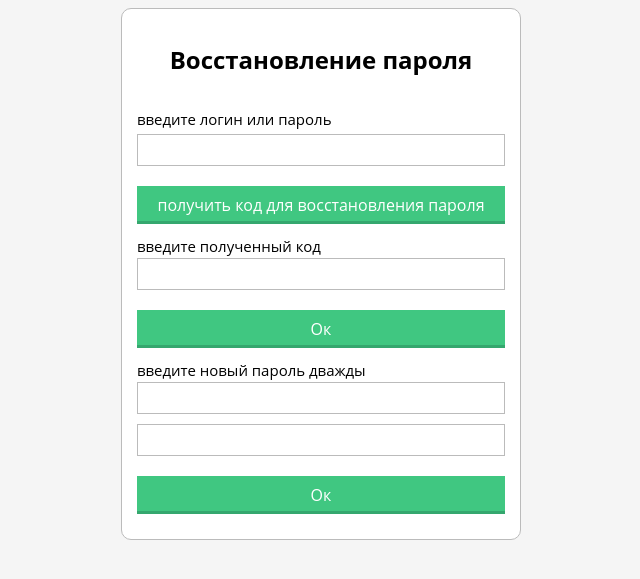
After one commit to nikolai-minkevich/gpxies_old, a PHP site: page /templates/restore.html in a window 1280 px wide. The commit adds this page. Shown: the top 579 px of the page, without its empty margins (319-959 px from the left). Run offline with PHP 8.4, Linux system fonts and the light colour scheme.

Commit message:
Исправила index.html, добавила templates

```diff
--- a/css/main.css
+++ b/css/main.css
@@ -6,7 +6,9 @@ input{
     padding: 15px;
     font-size: 14px;
     border: rgb(187, 187, 187) solid 1px;
-
+    margin-bottom: 10px;
+    width: 100%;
+    max-width: none;
 }
 input:hover{
     background: whitesmoke;
@@ -116,8 +136,12 @@ li {
 .page-main__track-list
 .track-list__item
 +login*/
-
-.container__signIn {
+.header__signUp, .header__signIn, .header__restore {
+    height: 20px;
+    text-align: center;
+    font-size: 24px;
+}
+.container__signIn, .container__signUp, .container__restore  {
     display: flex;
     border-radius: 10px;
     width: 400px;
@@ -126,6 +150,7 @@ li {
     padding: 15px;
     background-color: white;
     flex-direction: column;
+    border: rgb(187, 187, 187) solid 1px;
 }
 .button--primary{
 
@@ -133,13 +158,14 @@ li {
     text-decoration: none;
     padding: 7px;
     text-align:center;
-    box-sizing: border-box;
-    border-radius: 7px;
     background: rgb(64,199,129);
     box-shadow: 0 -3px rgb(53,167,110) inset;
     transition: 0.2s;
-    min-width: 130px;
+    width: 100%;
+    max-width: none;
+
 }
+
 .button--primary:hover {
     background: rgb(53, 167, 110);
     }
@@ -148,29 +174,23 @@ li {
     box-shadow: 0 3px rgb(33,147,90) inset;
 }
 .container__button--primary{
-    margin-top: 20px;
+    margin-top: 10px;
+    margin-bottom: 10px;
     display: flex;
     align-items: center;
     flex-direction: column;
+    font-size: 16px;
 }
 .link:hover{
     text-decoration-line: underline;
 }
-.container__signUp{
-    display: flex;
-    border-radius: 10px;
-    width: 400px;
-    margin-left: auto;
-    margin-right: auto;
-    padding: 15px;
-    background-color: white;
-    flex-direction: column;
+.container__button--primary .link {
+    opacity: 0.5
 }
-.container__signUp label{
+.container__button--primary .link:hover {
+    opacity: 1}
+
+.container__signUp label, .container__signIn label, .container__restore label{
     margin-top: 15px;
     margin-bottom: 3px;
 }
-.container__signIn label{
-    margin-top: 15px;
-    margin-bottom: 3px;
-}
--- a/index.html
+++ b/index.html
@@ -24,13 +24,12 @@
                 <h1 class="page-header__title"> gp<big>x</big>ies</h1>
                 <div class="header-btn" style="visibility: hidden;">
                     <a class="login" href="#">username</a>
-                    <a class="sign-up" href="#">выйти</a>
+                    <a class="sign-out" href="#">выйти</a>
                 </div>
                 <div class="header-btn">
                     <a class="login" href="#">войти</a>
                     <a class="sign-up" href="#">зарегистрироваться</a>
                 </div>
-
             </div>
             <nav>
                 <ul class="header-menu">
@@ -56,9 +55,8 @@
             </nav>
         </div>
     </header>
-
     <main class="page-main">
-        <div class="container">
+        <div class="container--max">
             <div id="mapid"></div>
             <script src="js/main.js"></script>
             <button class="page-main__button--primary" onclick='clearCurrentTrack()'>Clear all</button>
--- a/templates/login.html
+++ b/templates/login.html
@@ -14,11 +14,9 @@
                     пароль
                 </label>
                 <input type="password" id="Password">
-                <label for="Password">
-                    <a href="#" class="link">Забыли пароль?</a>
-                </label>
+                <a href="#" class="link">Забыли пароль?</a>
                 <div class="container__button--primary">
-                    <a href="#" class="button--primary">Вход</a>
+                    <a href="#" class="button--primary">Войти</a>
                     <a href="#" class="link">Регистрация</a>
                 </div>
         </form>
--- /dev/null
+++ b/templates/restore.html
@@ -0,0 +1,32 @@
+<!doctype html>
+    <head>
+        <link rel="stylesheet" href="../css/main.css">
+        <link href="https://fonts.googleapis.com/css?family=Krub:400,600&display=swap" rel="stylesheet">
+    </head>
+    <body>
+        <form class="container__restore" method="post">
+            <h3 class="header__restore">
+                Восстановление пароля
+            </h3>
+                <label for="loginForRestore">введите логин или пароль</label>
+                <input type="text" id="loginForRestore" required>
+                <div class="container__button--primary">
+                    <a href="#" class="button--primary">получить код для восстановления пароля</a>
+                </div>
+                <div>
+                    <label for="Code">введите полученный код</label>
+                    <input type="password" id="Code" required>
+                    <div class="container__button--primary">
+                        <a href="#" class="button--primary">Ок</a>
+                    </div>
+                </div>
+                <div>
+                    <label for="newPassword">введите новый пароль дважды</label>
+                    <input type="password" id="newPassword" required>
+                    <input type="password" id="newPassword" required>
+                    <div class="container__button--primary">
+                        <a href="#" class="button--primary">Ок</a>
+                    </div>
+                </div>
+        </form>
+    </body>
```
Also changed, not shown: other parts of css/main.css (+40 -22 lines), templates/settings.html (added, +28 -0 lines).
